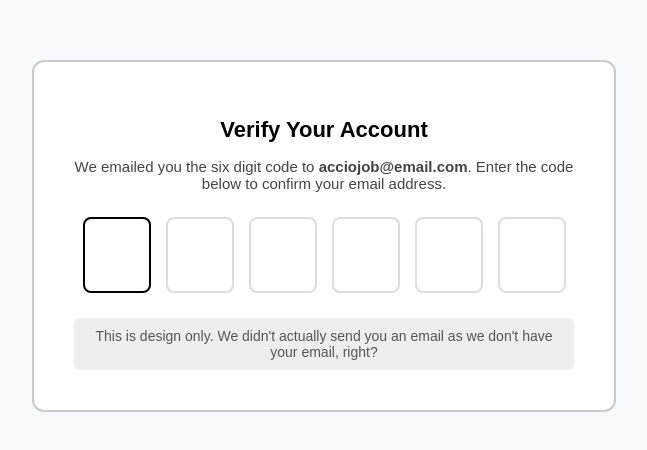
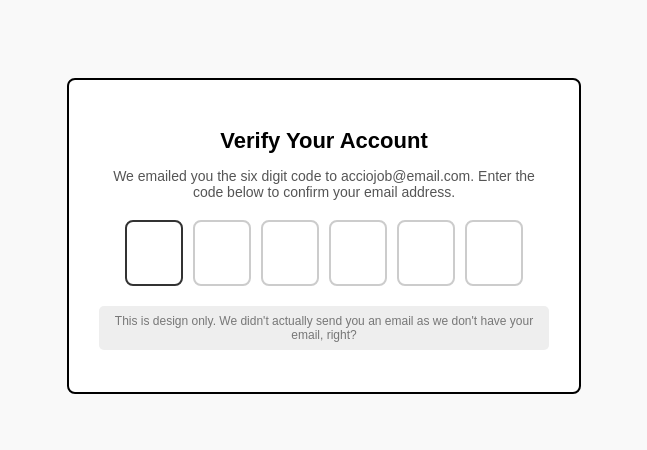
Before and after one commit to acciojob/OTP-Anandmohan7, a website: page main.html in a window 1280 px wide. Shown: the part 172-622 px from the top of the page, without its empty margins (316-963 px from the left). Drawn offline with Linux system fonts and the light colour scheme.

Commit message:
created a submission

```diff
--- a/main.html
+++ b/main.html
@@ -1,27 +1,27 @@
 <!DOCTYPE html>
 <html lang="en">
 <head>
-  <meta charset="UTF-8" />
-  <meta name="viewport" content="width=device-width, initial-scale=1.0" />
+  <meta charset="UTF-8">
+  <meta name="viewport" content="width=device-width, initial-scale=1.0">
   <title>OTP Verification</title>
   <style>
     body {
       font-family: Arial, sans-serif;
+      background-color: #f9f9f9;
       display: flex;
       justify-content: center;
       align-items: center;
       height: 100vh;
-      background: #f8f9fb;
     }
 
-    .card {
-      background: #fff;
-      padding: 40px;
-      border: 2px solid #ccc;
-      border-radius: 12px;
+    .container {
+      background: white;
+      border: 2px solid #000;
+      border-radius: 8px;
+      padding: 30px;
       text-align: center;
-      max-width: 500px;
-      width: 90%;
+      max-width: 450px;
+      width: 100%;
     }
 
     #verification_heading {
@@ -31,89 +31,79 @@
     }
 
     #verification_subtext {
-      font-size: 15px;
-      color: #444;
-      margin-bottom: 25px;
+      font-size: 14px;
+      margin-bottom: 20px;
+      color: #555;
     }
 
     .code-container {
       display: flex;
       justify-content: center;
-      gap: 15px;
-      margin-bottom: 25px;
+      gap: 10px;
+      margin-bottom: 20px;
     }
 
     .code {
-      width: 60px;
-      height: 70px;
+      width: 50px;
+      height: 60px;
+      font-size: 32px;
       text-align: center;
-      font-size: 32px;
-      border: 2px solid #ddd;
+      border: 2px solid #ccc;
       border-radius: 8px;
       outline: none;
-      transition: border-color 0.2s ease-in-out;
     }
 
     .code:focus {
-      border-color: #000;
+      border-color: #333;
     }
 
-    .note {
+    .info {
+      font-size: 12px;
+      color: #777;
       background: #eee;
-      color: #555;
-      font-size: 14px;
-      padding: 10px;
-      border-radius: 6px;
+      padding: 8px;
+      border-radius: 5px;
     }
   </style>
 </head>
 <body>
-  <div class="card">
-    <h1 id="verification_heading">Verify Your Account</h1>
-    <p id="verification_subtext">
-      We emailed you the six digit code to <b>acciojob@email.com</b>.
-      Enter the code below to confirm your email address.
-    </p>
+  <div class="container">
+    <h2 id="verification_heading">Verify Your Account</h2>
+    <p id="verification_subtext">We emailed you the six digit code to acciojob@email.com. Enter the code below to confirm your email address.</p>
 
     <div class="code-container">
-      <input type="text" maxlength="1" class="code" />
-      <input type="text" maxlength="1" class="code" />
-      <input type="text" maxlength="1" class="code" />
-      <input type="text" maxlength="1" class="code" />
-      <input type="text" maxlength="1" class="code" />
-      <input type="text" maxlength="1" class="code" />
+      <input type="text" maxlength="1" class="code" id="code-1" />
+      <input type="text" maxlength="1" class="code" id="code-2" />
+      <input type="text" maxlength="1" class="code" id="code-3" />
+      <input type="text" maxlength="1" class="code" id="code-4" />
+      <input type="text" maxlength="1" class="code" id="code-5" />
+      <input type="text" maxlength="1" class="code" id="code-6" />
     </div>
 
-    <div class="note">
-      This is design only. We didn't actually send you an email as we
-      don't have your email, right?
-    </div>
+    <p class="info">This is design only. We didn't actually send you an email as we don't have your email, right?</p>
   </div>
 
   <script>
-    const inputs = document.querySelectorAll('.code');
+    const inputs = document.querySelectorAll(".code");
 
     inputs.forEach((input, index) => {
-      input.addEventListener('input', (e) => {
-        const value = e.target.value;
-        if (value && index < inputs.length - 1) {
+      input.addEventListener("input", (e) => {
+        if (e.target.value.length === 1 && index < inputs.length - 1) {
           inputs[index + 1].focus();
         }
       });
 
-      input.addEventListener('keydown', (e) => {
-        if (e.key === 'Backspace') {
-          if (input.value === '' && index > 0) {
+      input.addEventListener("keydown", (e) => {
+        if (e.key === "Backspace") {
+          if (e.target.value === "" && index > 0) {
             inputs[index - 1].focus();
-            inputs[index - 1].value = '';
-          } else {
-            input.value = '';
+            inputs[index - 1].value = "";
           }
         }
       });
     });
 
-    // Auto-focus first input on load
+    // Auto focus first input
     inputs[0].focus();
   </script>
 </body>
```
